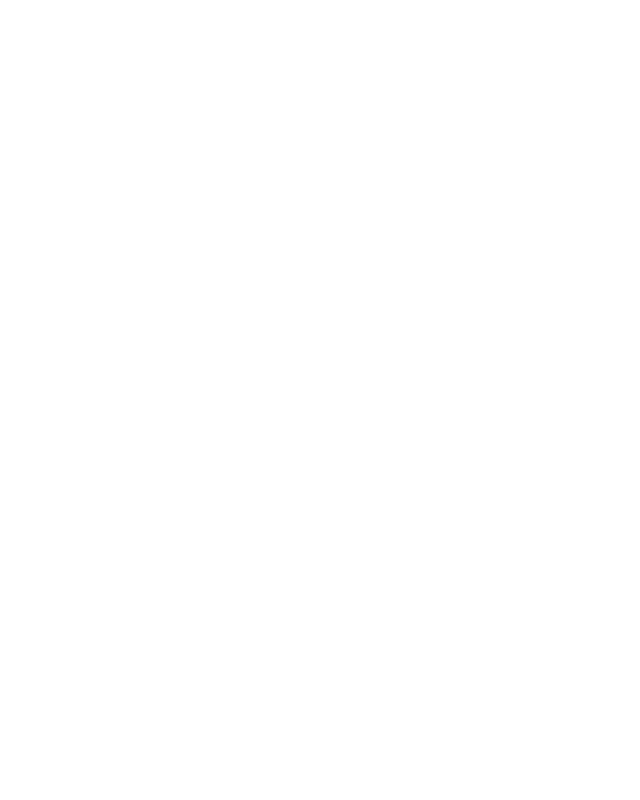
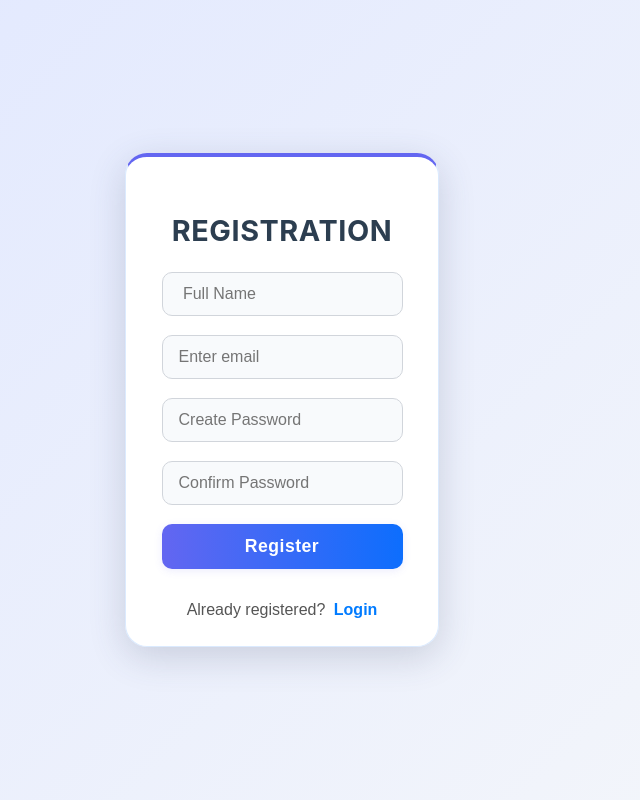
Before and after one commit to Rinki2400/Support_ticket-MERN-, a React (Create React App) app in the folder frontend/: page /register in a window 1280 px wide. Before the commit this address had no page. Shown: the whole page, without its empty margins (358-998 px from the left). Built offline with nearby package versions, Linux system fonts and the light colour scheme.

Commit message:
registration with validation

```diff
--- a/frontend/package.json
+++ b/frontend/package.json
@@ -8,11 +8,13 @@
     "@testing-library/jest-dom": "^6.6.3",
     "@testing-library/react": "^16.3.0",
     "@testing-library/user-event": "^13.5.0",
+    "formik": "^2.4.6",
     "react": "^19.1.0",
     "react-dom": "^19.1.0",
     "react-router-dom": "^7.6.2",
     "react-scripts": "5.0.1",
-    "web-vitals": "^2.1.4"
+    "web-vitals": "^2.1.4",
+    "yup": "^1.6.1"
   },
   "scripts": {
     "start": "react-scripts start",
--- a/frontend/src/App.js
+++ b/frontend/src/App.js
@@ -2,6 +2,7 @@
 import { BrowserRouter as Router, Routes, Route } from 'react-router-dom'
 import Home from './pages/Home'
 import LoginPage from './pages/LoginPage'
+import Registration from './Registration'
 
 function App() {
   return (
@@ -9,6 +10,7 @@
       <Routes>
         <Route path="/" element={<Home />} />
         <Route path="/login" element={<LoginPage />} />
+        <Route path="/register" element={<Registration />} />
       </Routes>
     </Router>
   )
--- /dev/null
+++ b/frontend/src/Registration.js
@@ -0,0 +1,92 @@
+import React from "react";
+import { Formik, Form, Field, ErrorMessage } from "formik";
+import "./pages/LoginPage.css";
+import validate from "../src/validation/RegistrationForm";
+
+function Registration() {
+  return (
+    <div className="login-wrapper ">
+      <div className="login-card">
+        <h3 className="loginHeading">Registration</h3>
+        <Formik
+          initialValues={{
+            fullName: "",
+            email: "",
+            password: "",
+            confirmPassword: "",
+          }}
+          validate={validate}
+          onSubmit={(values) => {
+            console.log(values);
+          }}
+        >
+          {() => (
+            <Form>
+              <div className="inpur_field">
+                <Field
+                  type="text"
+                  className="form-control"
+                  id="fullName"
+                  name="fullName"
+                  placeholder=" Full Name"
+                />
+                <ErrorMessage
+                  name="fullName"
+                  component="div"
+                  className="error"
+                />
+              </div>
+              <div className="inpur_field">
+                <Field
+                  type="email"
+                  className="form-control"
+                  id="email"
+                  name="email"
+                  placeholder="Enter email"
+                />
+                <ErrorMessage name="email" component="div" className="error" />
+              </div>
+              <div className="inpur_field">
+                <Field
+                  type="password"
+                  className="form-control"
+                  id="password"
+                  name="password"
+                  placeholder="Create Password"
+                />
+                <ErrorMessage
+                  name="password"
+                  component="div"
+                  className="error"
+                />
+              </div>
+              <div className="inpur_field">
+                <Field
+                  type="password"
+                  className="form-control"
+                  id="confirmPassword"
+                  name="confirmPassword"
+                  placeholder="Confirm Password"
+                />
+                <ErrorMessage
+                  name="confirmPassword"
+                  component="div"
+                  className="error"
+                />
+              </div>
+              <button type="submit" className="btn btn-primary w-100">
+                Register
+              </button>
+              <div className="text-center mt-3">
+                <span>Already registered? </span>
+                <a href="/login">Login</a>
+              </div>
+            </Form>
+          )}
+        </Formik>
+      </div>
+    </div>
+  );
+}
+
+export default Registration;
--- a/frontend/src/pages/LoginPage.css
+++ b/frontend/src/pages/LoginPage.css
@@ -109,3 +109,11 @@
 .text-center a:hover {
   text-decoration: underline;
 }
+.error {
+  color: #dc3545;
+  font-size: 0.875rem;
+  margin-top: -10px;
+  margin-left: 5px;
+  margin-bottom: 3px;
+  font-weight: 500;
+}
--- /dev/null
+++ b/frontend/src/validation/RegistrationForm.js
@@ -0,0 +1,48 @@
+function validateFullName(fullName) {
+  if (!fullName) return "Full Name is required";
+  if (!/^[A-Za-z\s]+$/.test(fullName)) return "Only letters and spaces allowed";
+  if (fullName.length < 3) return "Must be at least 3 characters";
+  if (fullName.length > 50) return "Must be under 50 characters";
+  return undefined;
+}
+
+function validateEmail(email) {
+  if (!email) return "Email is required";
+  const emailRegex = /^[A-Z0-9._%+-]+@[A-Z0-9.-]+\.[A-Z]{2,}$/i;
+  if (!emailRegex.test(email)) return "Invalid email address";
+  return undefined;
+}
+
+function validatePassword(password) {
+  if (!password) return "Password is required";
+  if (password.length < 8) return "At least 8 characters";
+  if (!/[a-z]/.test(password)) return "Include a lowercase letter";
+  if (!/[A-Z]/.test(password)) return "Include an uppercase letter";
+  if (!/\d/.test(password)) return "Include a number";
+  if (!/[@$!%*?&]/.test(password)) return "Include a special character";
+  return undefined;
+}
+
+function validateConfirmPassword(password, confirmPassword) {
+  if (!confirmPassword) return "Confirm Password is required";
+  if (confirmPassword !== password) return "Passwords must match";
+  return undefined;
+}
+
+export default function validate(values) {
+  const errors = {};
+
+  const fullNameError = validateFullName(values.fullName);
+  if (fullNameError) errors.fullName = fullNameError;
+
+  const emailError = validateEmail(values.email);
+  if (emailError) errors.email = emailError;
+
+  const passwordError = validatePassword(values.password);
+  if (passwordError) errors.password = passwordError;
+
+  const confirmPasswordError = validateConfirmPassword(values.password, values.confirmPassword);
+  if (confirmPasswordError) errors.confirmPassword = confirmPasswordError;
+
+  return errors;
+}
--- /dev/null
+++ b/package.json
@@ -0,0 +1,5 @@
+{
+  "dependencies": {
+    "yup": "^1.6.1"
+  }
+}
```
Also changed, not shown: 2 other files (tests, documents, lock files or other folders).
